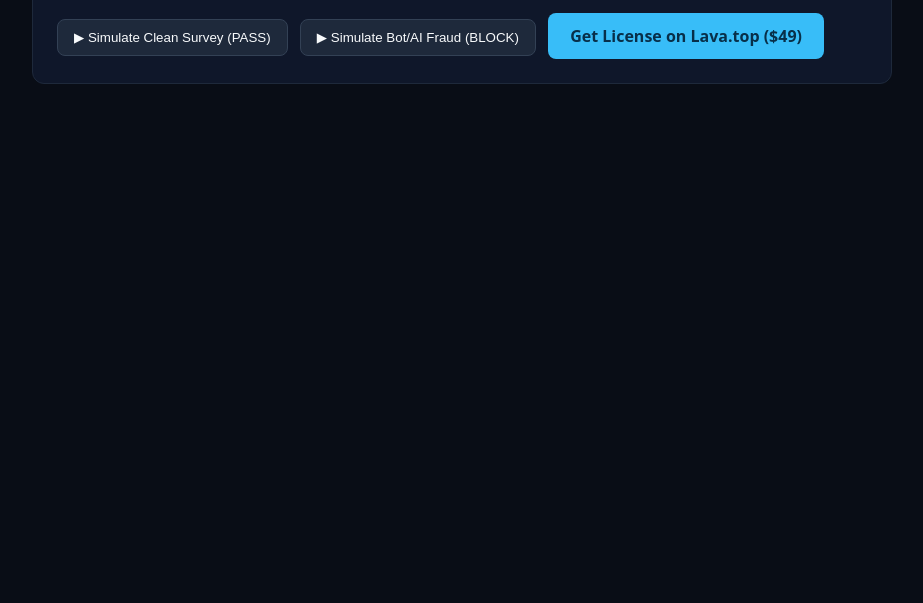
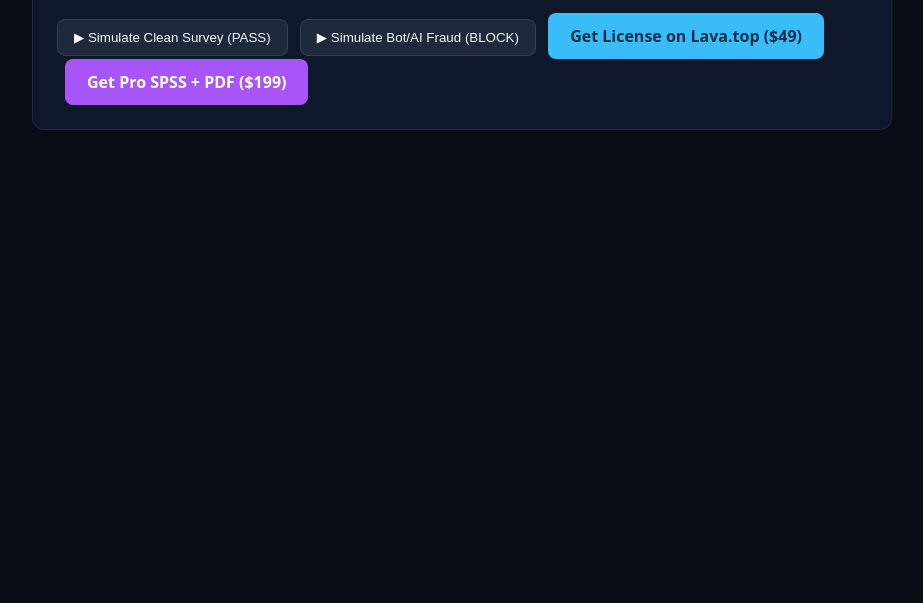
Before and after one commit to actions-marketplace-validations/apumiaaifund_surveyqa-autopilot, a plain HTML site: page docs/index.html in a window 1280 px wide. Shown: the part 197-800 px from the top of the page, without its empty margins (178-1101 px from the left). Drawn offline with Linux system fonts and the light colour scheme.

Commit message:
feat(v2.0): add IBM SPSS (.sav), Excel (.xlsx), PDF certificate and Pro () tier

```diff
--- a/docs/index.html
+++ b/docs/index.html
@@ -22,7 +22,7 @@
     <div style="margin-top:16px">
       <button class="btn-sec" onclick="runDemo('clean')">▶ Simulate Clean Survey (PASS)</button>
       <button class="btn-sec" onclick="runDemo('dirty')">▶ Simulate Bot/AI Fraud (BLOCK)</button>
-      <a class="buy" href="https://lava.top" target="_blank">Get License on Lava.top ($49)</a>
+      <a class="buy" href="https://lava.top" target="_blank">Get License on Lava.top ($49)</a> <a class="buy" style="background:#a855f7;color:#fff;margin-left:8px" href="https://app.lava.top/products/723f8cbd-ff84-4d4a-aa30-83c15cf46400" target="_blank">Get Pro SPSS + PDF ($199)</a>
     </div>
   </div>
   <div id="out" class="card" style="display:none"></div>
```
Also changed, not shown: 1 other file.
